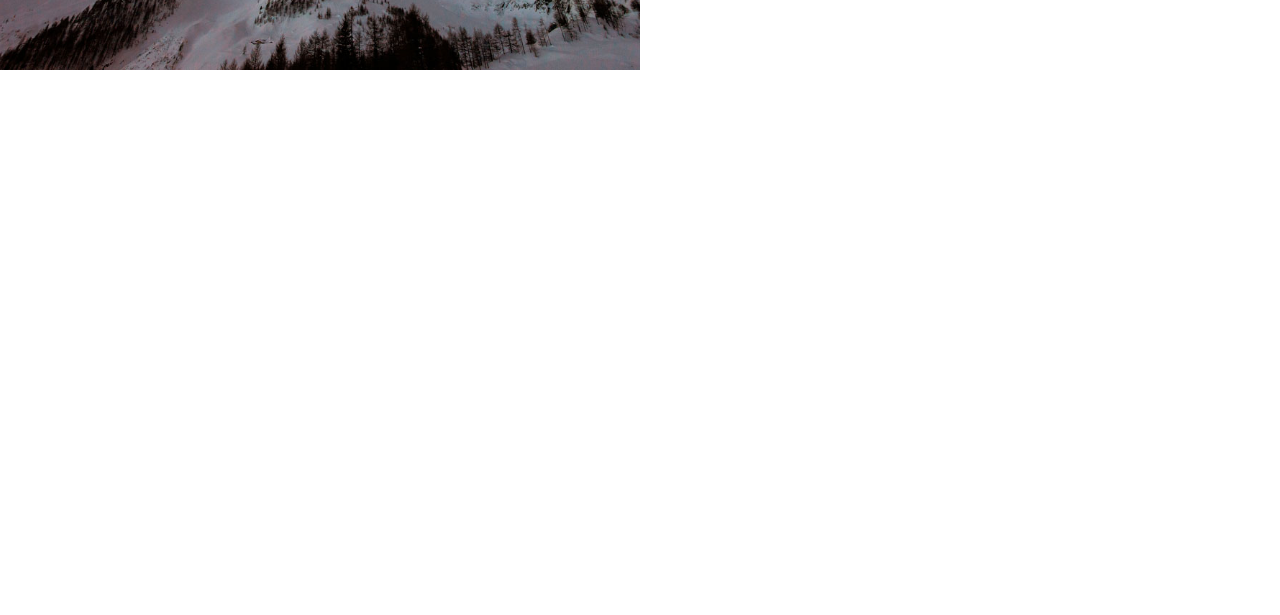
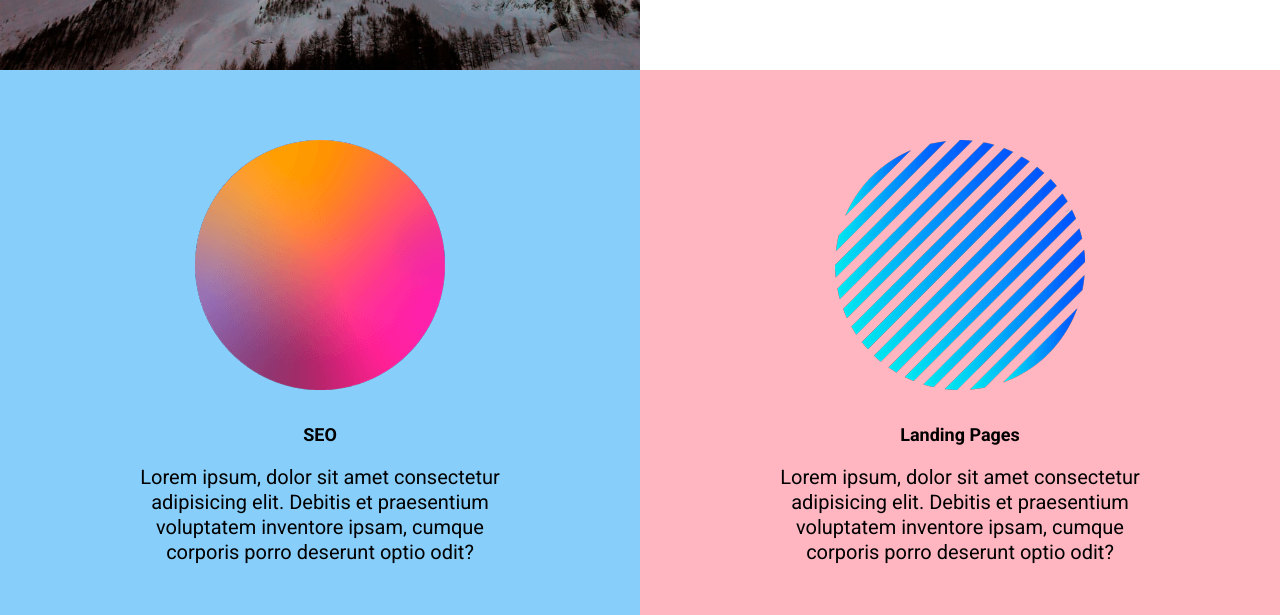
Before and after one commit to raul-rita/lp-agencia, a plain HTML site: page index.html in a window 1280 px wide. Shown: the part 1609-2224 px from the top of the page. Before the commit the page ends 1679 px from the top, so only its background shows below. Drawn offline with Linux system fonts and the light colour scheme.

Commit message:
secao services ok

```diff
--- a/index.html
+++ b/index.html
@@ -74,7 +74,27 @@
     </section>
 
     <section class="services">
+        <div class="service">
+            <img src="./src/images/bolinha1.png" alt="bolinha 1">
+            <div class="service-info">
+                <h3>SEO</h3>
+                <p>
+                    Lorem ipsum, dolor sit amet consectetur adipisicing elit.
+                    Debitis et praesentium voluptatem inventore ipsam, cumque corporis porro deserunt optio odit?
+                </p>
+            </div>
+        </div>
 
+        <div class="service">
+            <img src="./src/images/bolinha2.png" alt="bolinha 2">
+            <div class="service-info">
+                <h3>Landing Pages</h3>
+                <p>
+                    Lorem ipsum, dolor sit amet consectetur adipisicing elit.
+                    Debitis et praesentium voluptatem inventore ipsam, cumque corporis porro deserunt optio odit?
+                </p>
+            </div>
+        </div>
     </section>
 
     <section class="projects">
--- a/src/css/style.css
+++ b/src/css/style.css
@@ -158,6 +158,45 @@ body {
 
 .services {
     grid-area: services;
+    display: grid;
+    grid-template-columns: 1fr 1fr;
+}
+
+.services .service {
+    padding: 70px 20px;
+    text-align: center;
+}
+
+.services .service img {
+    width: 250px;
+    margin-bottom: 30px;
+}
+
+.services .service h3 {
+    font-size: 1.8rem;
+    font-weight: 700;
+}
+
+.services .service p {
+    font-size: 2rem;
+    font-weight: 400;
+    max-width: 400px;
+    margin: 20px auto 0;
+    line-height: 25px;
+}
+
+.services .service:nth-child(1) {
+    background-color: lightskyblue;
+}
+
+.services .service:nth-child(2) {
+    background-color: lightpink;
+}
+
+@media (max-width: 425px) {
+    .services {
+        grid-template-columns: 1fr;
+    }
 }
 
 /* projects */
```
